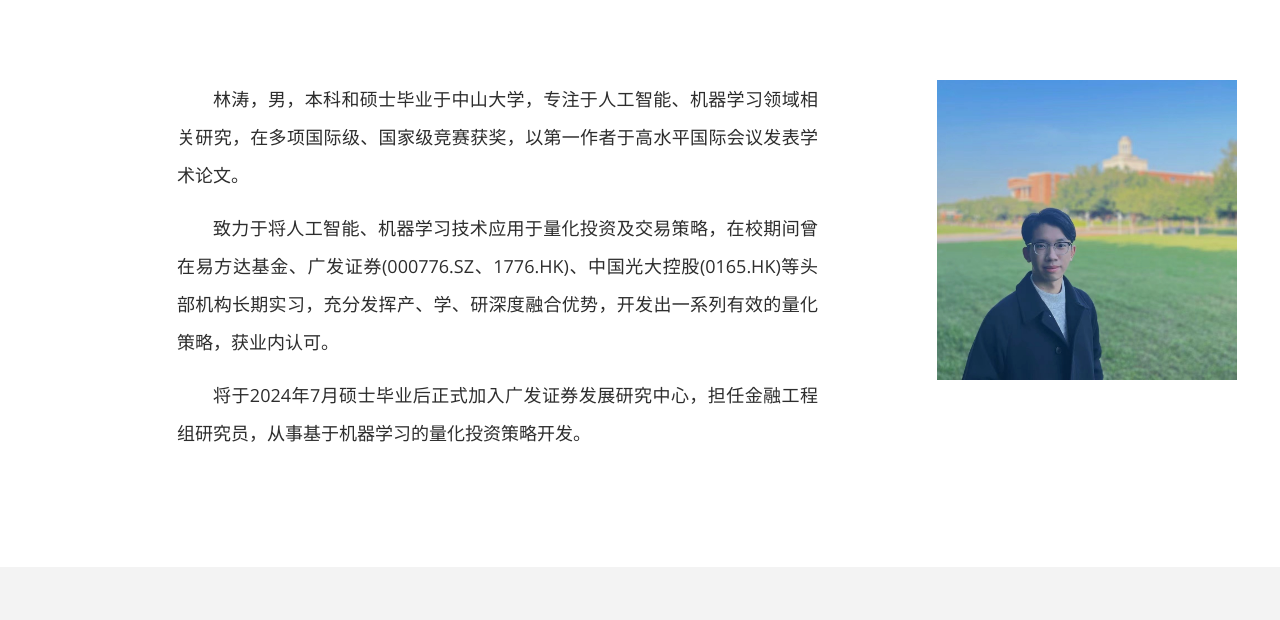
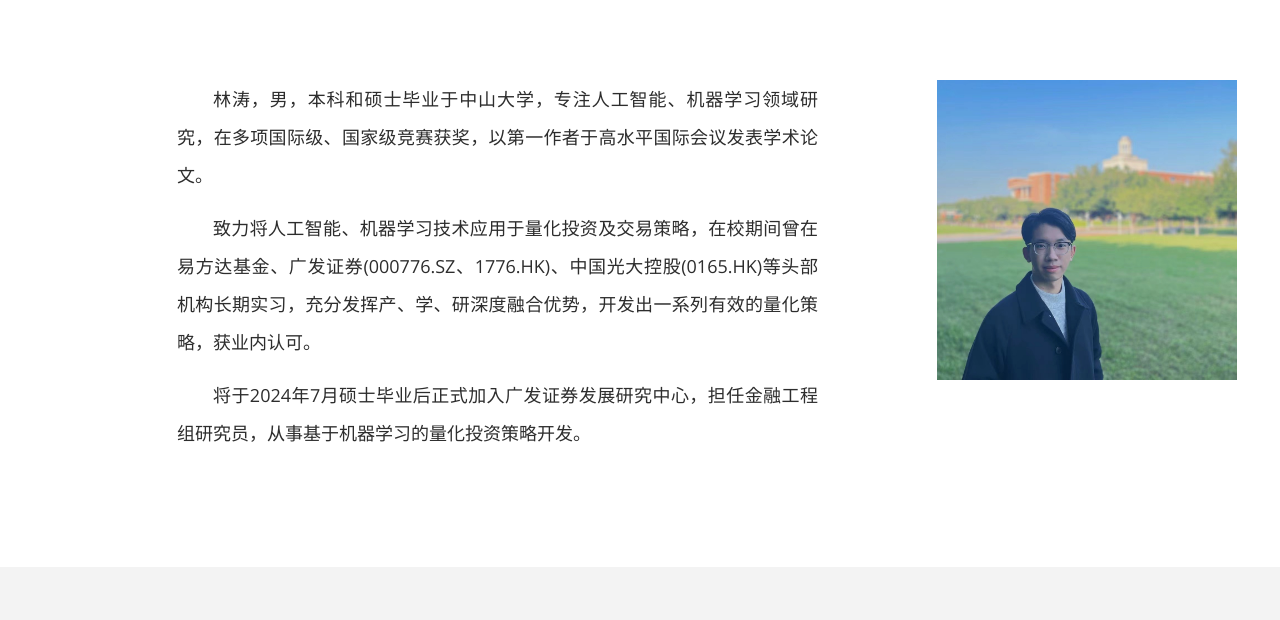
Before and after one commit to lint39/lint39.github.io, a plain HTML site: page index.html in a window 1280 px wide. Shown: the part 180-800 px from the top of the page. Drawn offline with Linux system fonts and the light colour scheme.

Commit message:
Update index.html

```diff
--- a/index.html
+++ b/index.html
@@ -137,8 +137,8 @@
                                 <p>Web designers plan, create and code internet sites and web pages, many of which combine text with sounds, pictures, graphics and video clips. A web designer is responsible for creating the design and layout of a website or web pages. It and can mean working on a brand new website or updating an already existing site.</p>
                                 <p>Web designers use their creative and software engineering/programming skills to design, build and improve websites</p>
 -->
-							  <p style="font-size: 18px; text-indent:36px;">林涛，男，本科和硕士毕业于中山大学，专注于人工智能、机器学习领域相关研究，在多项国际级、国家级竞赛获奖，以第一作者于高水平国际会议发表学术论文。</p>
-							  <p style="font-size: 18px; text-indent:36px;">致力于将人工智能、机器学习技术应用于量化投资及交易策略，在校期间曾在易方达基金、广发证券(000776.SZ、1776.HK)、中国光大控股(0165.HK)等头部机构长期实习，充分发挥产、学、研深度融合优势，开发出一系列有效的量化策略，获业内认可。</p>
+							  <p style="font-size: 18px; text-indent:36px;">林涛，男，本科和硕士毕业于中山大学，专注人工智能、机器学习领域研究，在多项国际级、国家级竞赛获奖，以第一作者于高水平国际会议发表学术论文。</p>
+							  <p style="font-size: 18px; text-indent:36px;">致力将人工智能、机器学习技术应用于量化投资及交易策略，在校期间曾在易方达基金、广发证券(000776.SZ、1776.HK)、中国光大控股(0165.HK)等头部机构长期实习，充分发挥产、学、研深度融合优势，开发出一系列有效的量化策略，获业内认可。</p>
 							  <p style="font-size: 18px; text-indent:36px;">将于2024年7月硕士毕业后正式加入广发证券发展研究中心，担任金融工程组研究员，从事基于机器学习的量化投资策略开发。 </p>
                             </div>
                         </div>
@@ -195,6 +195,7 @@
             </div>
             <!-- resume area end -->
             <!-- service area start -->
+<!--
             <div class="service-area pt-100 pb-100">
                 <div class="container">
                     <div class="row">
@@ -262,8 +263,10 @@
                     </div>
                 </div>
             </div>
+-->
             <!-- service area end -->
             <!-- counter area start -->
+<!--
             <div class="counter-area pt-100 pb-100" data-background="img/counter/counter-bg.jpg">
                 <div class="container">
                     <div class="row counter-shadow">
@@ -294,8 +297,10 @@
                     </div>
                 </div>
             </div>
+-->
             <!-- counter area end -->
              <!-- portfolio start -->
+<!--
              <div class="portfolio-area fix pt-100 pb-100" id="portfolio">
                 <div class="container">
                     <div class="row">
@@ -366,8 +371,10 @@
                     </div>
                 </div>
             </div>
+-->
             <!-- portfolio end -->
             <!-- testimonial area start -->
+<!--
             <div class="testimonial-area fix pt-100 pb-200" id="client" style="background-color: #f3f3f3;">
                 <div class="container">
                     <div class="row">
@@ -411,6 +418,7 @@
                     </div>
                 </div>
             </div>
+-->
             <!-- testimonial area end -->
             <!-- contact area start -->
             <div class="contact-area pt-100 pb-100" id="contact">
```
